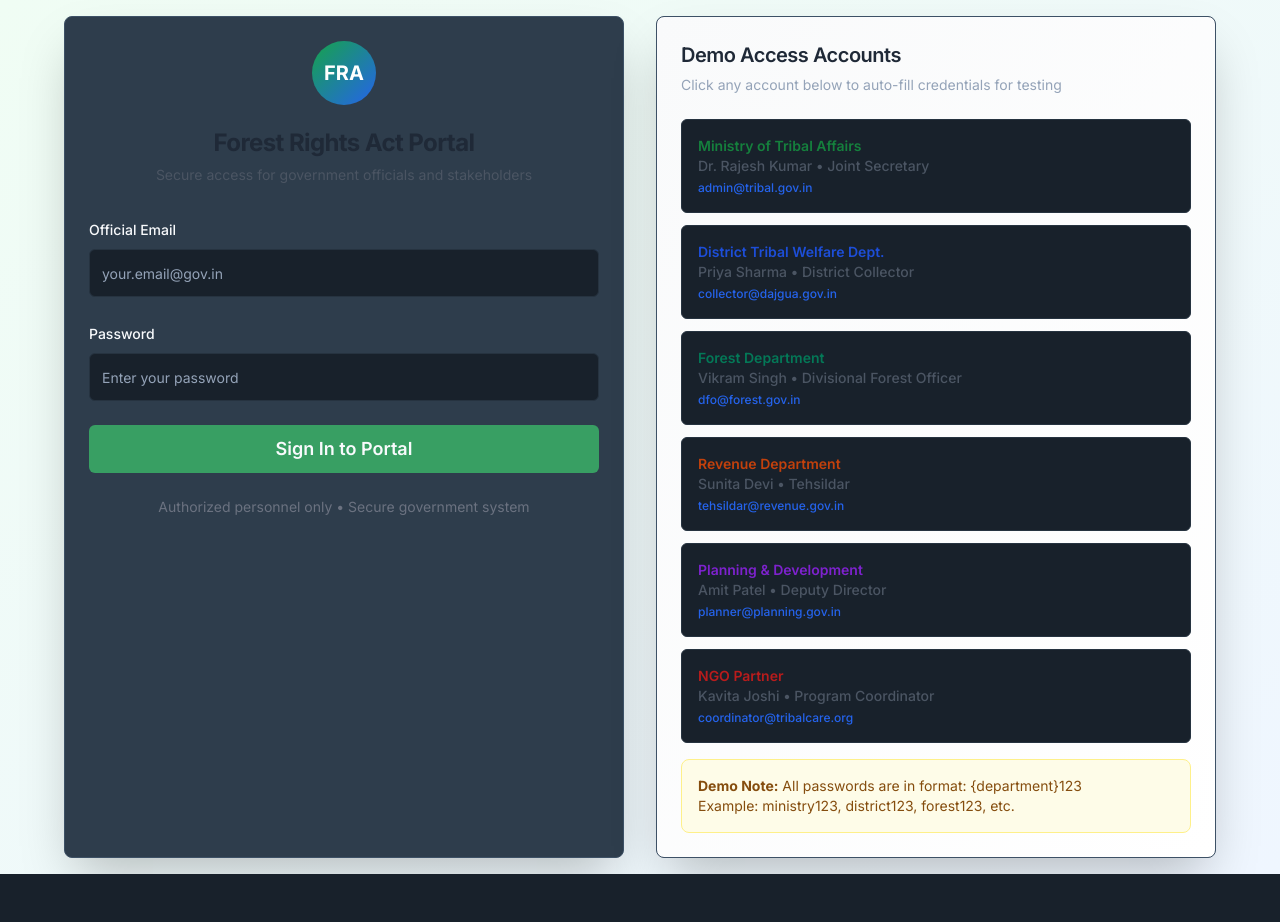
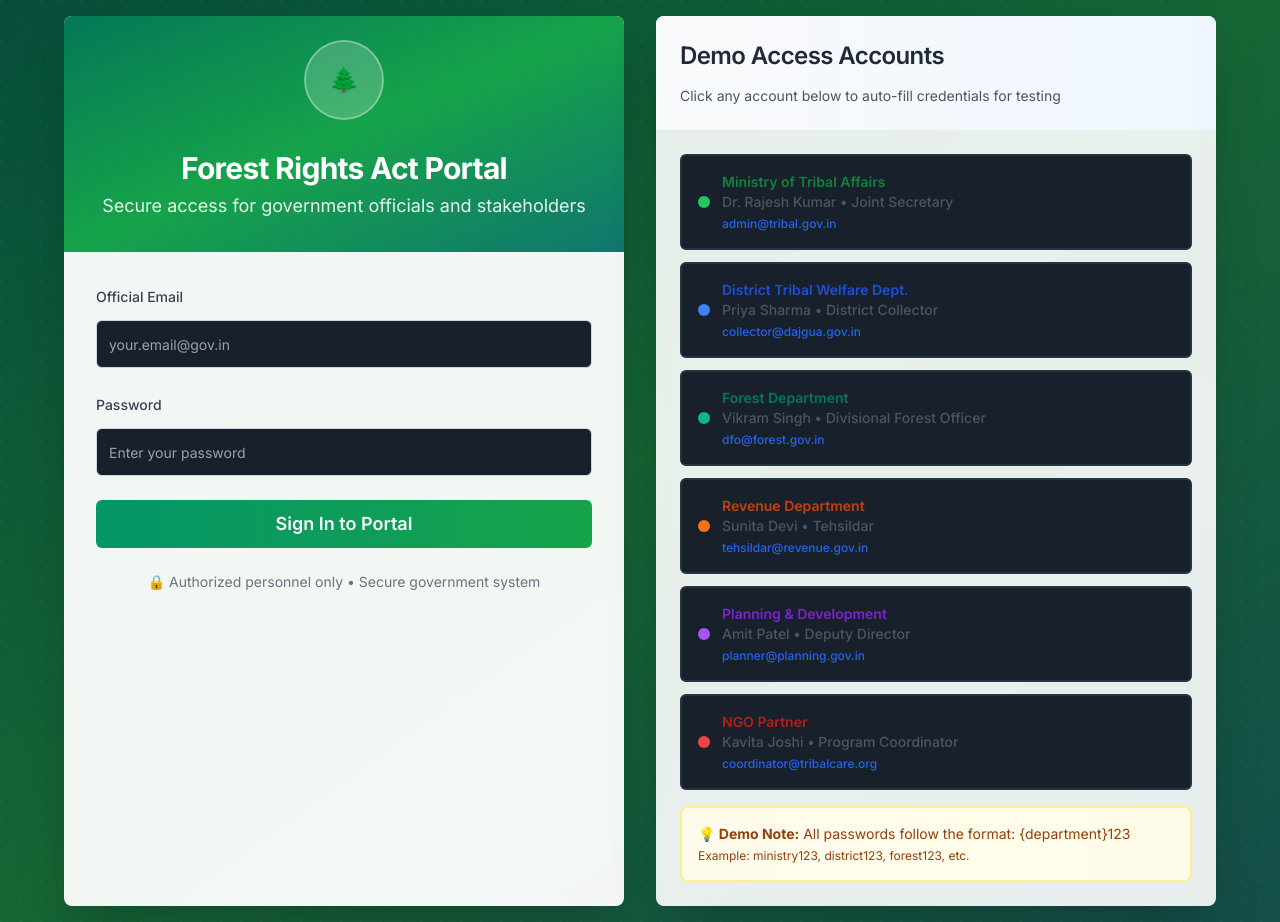
Before and after one commit to ipavanshimpi/vanadhikar-geo, a React (Vite) app: page / in a window 1280 px wide. Before the commit the page ends 874 px from the top, so only its background shows below. Built offline with nearby package versions, Linux system fonts and the light colour scheme.

Commit message:
Refactor: Improve login page UI

```diff
--- a/src/pages/Login.tsx
+++ b/src/pages/Login.tsx
@@ -81,139 +81,168 @@ const Login = () => {
   };
 
   return (
-    <div className="min-h-screen bg-gradient-to-br from-green-50 to-blue-50 flex items-center justify-center p-4">
-      <div className="w-full max-w-6xl grid md:grid-cols-2 gap-8">
+    <div className="min-h-screen bg-gradient-to-br from-emerald-900 via-green-800 to-teal-900 flex items-center justify-center p-4 relative overflow-hidden">
+      {/* Background Pattern */}
+      <div className="absolute inset-0 opacity-10">
+        <div className="absolute inset-0" style={{
+          backgroundImage: `radial-gradient(circle at 1px 1px, rgba(255,255,255,0.4) 1px, transparent 0)`,
+          backgroundSize: '20px 20px'
+        }}></div>
+      </div>
+
+      <div className="w-full max-w-6xl grid md:grid-cols-2 gap-8 relative z-10">
         {/* Left Side - Login Form */}
-        <Card className="shadow-2xl">
-          <CardHeader className="text-center pb-8">
-            <div className="mx-auto mb-4 w-16 h-16 bg-gradient-to-br from-green-600 to-blue-600 rounded-full flex items-center justify-center">
-              <span className="text-white font-bold text-xl">FRA</span>
+        <Card className="shadow-2xl bg-white/95 backdrop-blur-sm border-0">
+          <CardHeader className="text-center pb-8 bg-gradient-to-br from-emerald-700 via-green-600 to-teal-700 text-white rounded-t-lg">
+            <div className="mx-auto mb-6 w-20 h-20 bg-white/20 backdrop-blur-sm rounded-full flex items-center justify-center border-2 border-white/30">
+              <span className="text-white font-bold text-2xl">🌲</span>
             </div>
-            <CardTitle className="text-2xl font-bold text-gray-800">Forest Rights Act Portal</CardTitle>
-            <CardDescription className="text-gray-600">
+            <CardTitle className="text-3xl font-bold text-white mb-2">Forest Rights Act Portal</CardTitle>
+            <CardDescription className="text-white/90 text-lg">
               Secure access for government officials and stakeholders
             </CardDescription>
           </CardHeader>
-          <CardContent className="space-y-6">
-            <div className="space-y-2">
-              <Label htmlFor="email">Official Email</Label>
+          <CardContent className="space-y-6 p-8">
+            <div className="space-y-3">
+              <Label htmlFor="email" className="text-sm font-medium text-gray-700">Official Email</Label>
               <Input
                 id="email"
                 type="email"
                 value={email}
                 onChange={(e) => setEmail(e.target.value)}
                 placeholder="your.email@gov.in"
-                className="h-12"
+                className="h-12 border-gray-300 focus:border-emerald-500 focus:ring-emerald-500"
               />
             </div>
-            <div className="space-y-2">
-              <Label htmlFor="password">Password</Label>
+            <div className="space-y-3">
+              <Label htmlFor="password" className="text-sm font-medium text-gray-700">Password</Label>
               <Input
                 id="password"
                 type="password"
                 value={password}
                 onChange={(e) => setPassword(e.target.value)}
                 placeholder="Enter your password"
-                className="h-12"
+                className="h-12 border-gray-300 focus:border-emerald-500 focus:ring-emerald-500"
               />
             </div>
-            <Button onClick={handleLogin} className="w-full h-12 text-lg font-semibold">
+            <Button
+              onClick={handleLogin}
+              className="w-full h-12 text-lg font-semibold bg-gradient-to-r from-emerald-600 to-green-600 hover:from-emerald-700 hover:to-green-700 transform transition-all duration-200 hover:scale-105"
+            >
               Sign In to Portal
             </Button>
             <div className="text-center text-sm text-gray-500">
-              Authorized personnel only • Secure government system
+              🔒 Authorized personnel only • Secure government system
             </div>
           </CardContent>
         </Card>
 
         {/* Right Side - Demo Accounts */}
-        <Card className="shadow-2xl bg-gradient-to-br from-gray-50 to-white">
-          <CardHeader>
-            <CardTitle className="text-xl text-gray-800">Demo Access Accounts</CardTitle>
-            <CardDescription>
+        <Card className="shadow-2xl bg-white/90 backdrop-blur-sm border-0">
+          <CardHeader className="bg-gradient-to-r from-gray-50 to-blue-50 rounded-t-lg">
+            <CardTitle className="text-2xl text-gray-800 mb-2">Demo Access Accounts</CardTitle>
+            <CardDescription className="text-gray-600">
               Click any account below to auto-fill credentials for testing
             </CardDescription>
           </CardHeader>
-          <CardContent className="space-y-4">
+          <CardContent className="space-y-4 p-6">
             <div className="grid gap-3">
               <Button
                 variant="outline"
-                className="justify-start h-auto p-4 text-left"
+                className="justify-start h-auto p-4 text-left border-2 hover:border-emerald-300 hover:bg-emerald-50 transition-all duration-200"
                 onClick={() => handleQuickLogin("ministry")}
               >
+                <div className="flex items-center space-x-3">
+                  <div className="w-3 h-3 bg-green-500 rounded-full"></div>
                   <div>
                     <div className="font-semibold text-green-700">Ministry of Tribal Affairs</div>
                     <div className="text-sm text-gray-600">Dr. Rajesh Kumar • Joint Secretary</div>
                     <div className="text-xs text-blue-600 mt-1">admin@tribal.gov.in</div>
                   </div>
+                </div>
               </Button>
 
               <Button
                 variant="outline"
-                className="justify-start h-auto p-4 text-left"
+                className="justify-start h-auto p-4 text-left border-2 hover:border-blue-300 hover:bg-blue-50 transition-all duration-200"
                 onClick={() => handleQuickLogin("district")}
               >
+                <div className="flex items-center space-x-3">
+                  <div className="w-3 h-3 bg-blue-500 rounded-full"></div>
                   <div>
                     <div className="font-semibold text-blue-700">District Tribal Welfare Dept.</div>
                     <div className="text-sm text-gray-600">Priya Sharma • District Collector</div>
                     <div className="text-xs text-blue-600 mt-1">collector@dajgua.gov.in</div>
                   </div>
+                </div>
               </Button>
 
               <Button
                 variant="outline"
-                className="justify-start h-auto p-4 text-left"
+                className="justify-start h-auto p-4 text-left border-2 hover:border-emerald-300 hover:bg-emerald-50 transition-all duration-200"
                 onClick={() => handleQuickLogin("forest")}
               >
+                <div className="flex items-center space-x-3">
+                  <div className="w-3 h-3 bg-emerald-500 rounded-full"></div>
                   <div>
                     <div className="font-semibold text-emerald-700">Forest Department</div>
                     <div className="text-sm text-gray-600">Vikram Singh • Divisional Forest Officer</div>
                     <div className="text-xs text-blue-600 mt-1">dfo@forest.gov.in</div>
                   </div>
+                </div>
               </Button>
 
               <Button
                 variant="outline"
-                className="justify-start h-auto p-4 text-left"
+                className="justify-start h-auto p-4 text-left border-2 hover:border-orange-300 hover:bg-orange-50 transition-all duration-200"
                 onClick={() => handleQuickLogin("revenue")}
               >
+                <div className="flex items-center space-x-3">
+                  <div className="w-3 h-3 bg-orange-500 rounded-full"></div>
                   <div>
                     <div className="font-semibold text-orange-700">Revenue Department</div>
                     <div className="text-sm text-gray-600">Sunita Devi • Tehsildar</div>
                     <div className="text-xs text-blue-600 mt-1">tehsildar@revenue.gov.in</div>
                   </div>
+                </div>
               </Button>
 
               <Button
                 variant="outline"
-                className="justify-start h-auto p-4 text-left"
+                className="justify-start h-auto p-4 text-left border-2 hover:border-purple-300 hover:bg-purple-50 transition-all duration-200"
                 onClick={() => handleQuickLogin("planning")}
               >
+                <div className="flex items-center space-x-3">
+                  <div className="w-3 h-3 bg-purple-500 rounded-full"></div>
                   <div>
                     <div className="font-semibold text-purple-700">Planning & Development</div>
                     <div className="text-sm text-gray-600">Amit Patel • Deputy Director</div>
                     <div className="text-xs text-blue-600 mt-1">planner@planning.gov.in</div>
                   </div>
+                </div>
               </Button>
 
               <Button
                 variant="outline"
-                className="justify-start h-auto p-4 text-left"
+                className="justify-start h-auto p-4 text-left border-2 hover:border-red-300 hover:bg-red-50 transition-all duration-200"
                 onClick={() => handleQuickLogin("ngo")}
               >
+                <div className="flex items-center space-x-3">
+                  <div className="w-3 h-3 bg-red-500 rounded-full"></div>
                   <div>
                     <div className="font-semibold text-red-700">NGO Partner</div>
                     <div className="text-sm text-gray-600">Kavita Joshi • Program Coordinator</div>
                     <div className="text-xs text-blue-600 mt-1">coordinator@tribalcare.org</div>
                   </div>
+                </div>
               </Button>
             </div>
 
-            <div className="mt-6 p-4 bg-yellow-50 rounded-lg border border-yellow-200">
-              <div className="text-sm text-yellow-800">
-                <strong>Demo Note:</strong> All passwords are in format: {"{department}"}123
+            <div className="mt-6 p-4 bg-gradient-to-r from-amber-50 to-yellow-50 rounded-lg border-2 border-yellow-200">
+              <div className="text-sm text-amber-800">
+                <strong>💡 Demo Note:</strong> All passwords follow the format: {"{department}"}123
                 <br />
-                Example: ministry123, district123, forest123, etc.
+                <span className="text-xs mt-1 block">Example: ministry123, district123, forest123, etc.</span>
               </div>
             </div>
           </CardContent>
```
Lines whose indentation alone changed are shown as unchanged.
